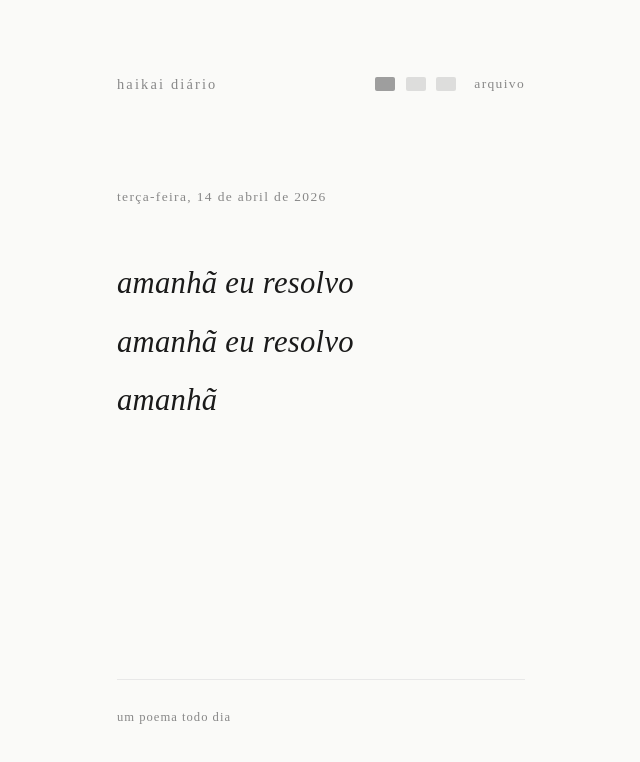
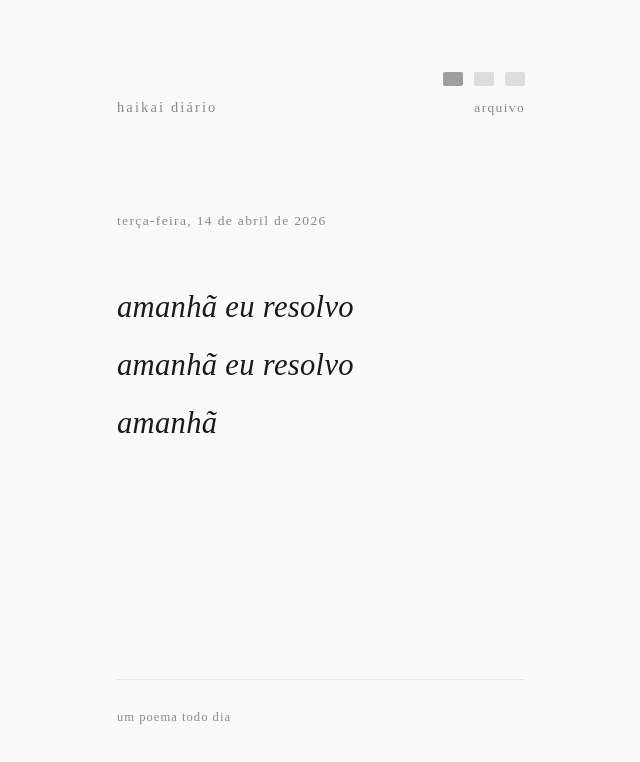
Before and after one commit to mtsVinova/haikai-diario, a Next.js app: page / in a window 1280 px wide. Shown: the top 762 px of the page, without its empty margins (319-959 px from the left). Built offline with nearby package versions, Linux system fonts and the light colour scheme; grey boxes are pictures that could not be loaded.

Commit message:
fix: bandeiras acima do header

```diff
--- a/src/app/page.tsx
+++ b/src/app/page.tsx
@@ -34,64 +34,28 @@ export default function Home() {
         padding: "4rem 2rem",
       }}
     >
-      <header
-        style={{
-          marginBottom: "5rem",
-          display: "flex",
-          justifyContent: "space-between",
-          alignItems: "center",
-        }}
-      >
-        <span
-          style={{
-            fontSize: "0.8rem",
-            letterSpacing: "0.15em",
-            color: "var(--gray)",
-            fontWeight: 400,
-          }}
-        >
-          haikai diário
-        </span>
-        <div style={{ display: "flex", alignItems: "center", gap: "1rem" }}>
+      <header style={{ marginBottom: "5rem" }}>
+        <div style={{ display: "flex", justifyContent: "flex-end", marginBottom: "0.5rem" }}>
           <LangSelector onChange={setLang} />
-          <Link
-            href="/arquivo"
-            style={{
-              fontSize: "0.75rem",
-              letterSpacing: "0.1em",
-              color: "var(--gray)",
-            }}
-          >
+        </div>
+        <div style={{ display: "flex", justifyContent: "space-between", alignItems: "baseline" }}>
+          <span style={{ fontSize: "0.8rem", letterSpacing: "0.15em", color: "var(--gray)", fontWeight: 400 }}>
+            haikai diário
+          </span>
+          <Link href="/arquivo" style={{ fontSize: "0.75rem", letterSpacing: "0.1em", color: "var(--gray)" }}>
             arquivo
           </Link>
         </div>
       </header>
 
       <article style={{ flex: 1 }}>
-        <p
-          style={{
-            fontSize: "0.75rem",
-            letterSpacing: "0.1em",
-            color: "var(--gray)",
-            marginBottom: "2.5rem",
-            fontWeight: 400,
-          }}
-        >
+        <p style={{ fontSize: "0.75rem", letterSpacing: "0.1em", color: "var(--gray)", marginBottom: "2.5rem", fontWeight: 400 }}>
           {formatDate(today.date)}
         </p>
         <HaikaiCard pt={today.pt} en={today.en} es={today.es} lang={lang} size="large" />
       </article>
 
-      <footer
-        style={{
-          marginTop: "5rem",
-          borderTop: "1px solid var(--light-gray)",
-          paddingTop: "1.5rem",
-          fontSize: "0.7rem",
-          letterSpacing: "0.08em",
-          color: "var(--gray)",
-        }}
-      >
+      <footer style={{ marginTop: "5rem", borderTop: "1px solid var(--light-gray)", paddingTop: "1.5rem", fontSize: "0.7rem", letterSpacing: "0.08em", color: "var(--gray)" }}>
         um poema todo dia
       </footer>
     </main>
```
Also changed, not shown: src/app/arquivo/page.tsx (+7 -12 lines).
